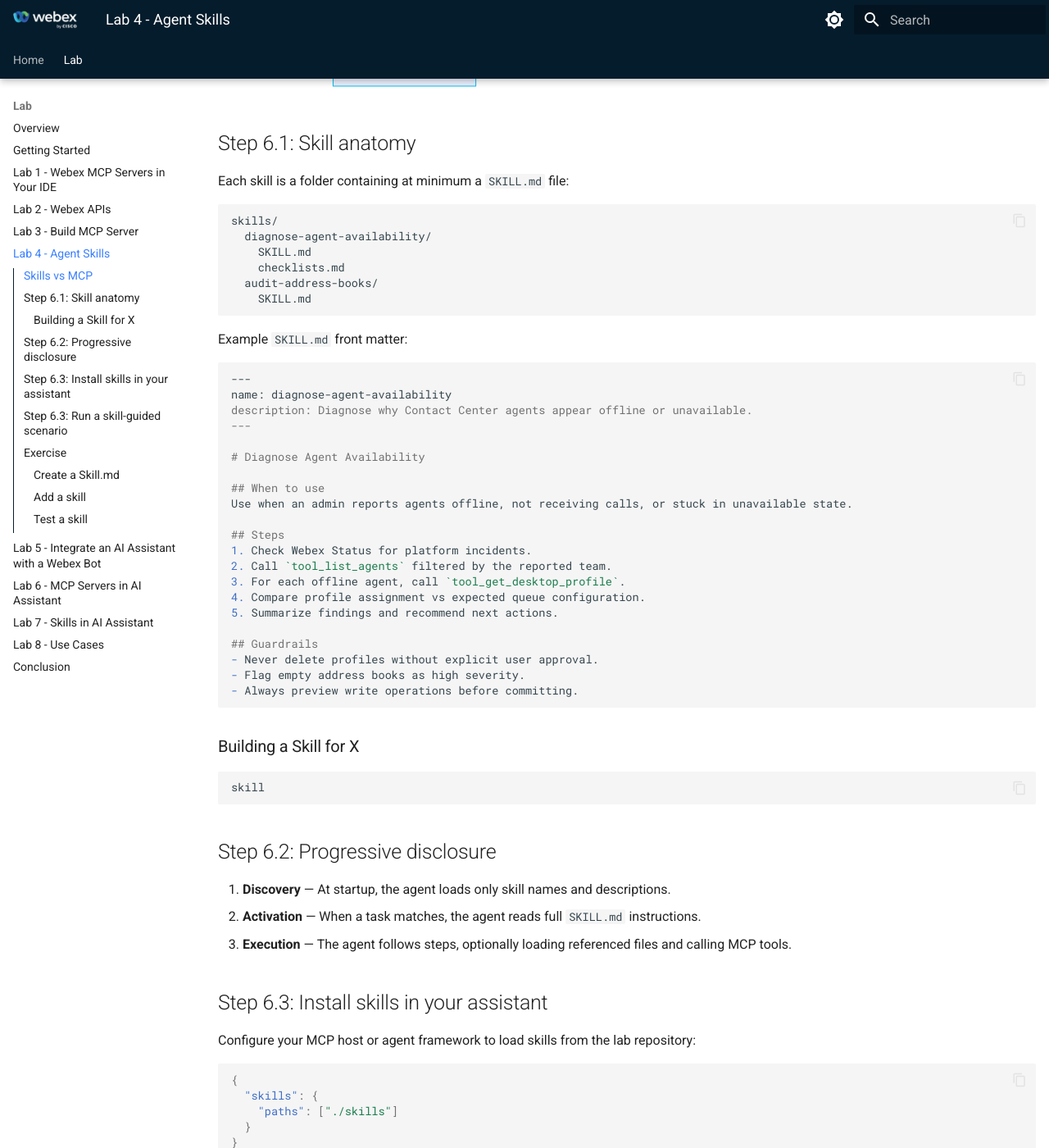
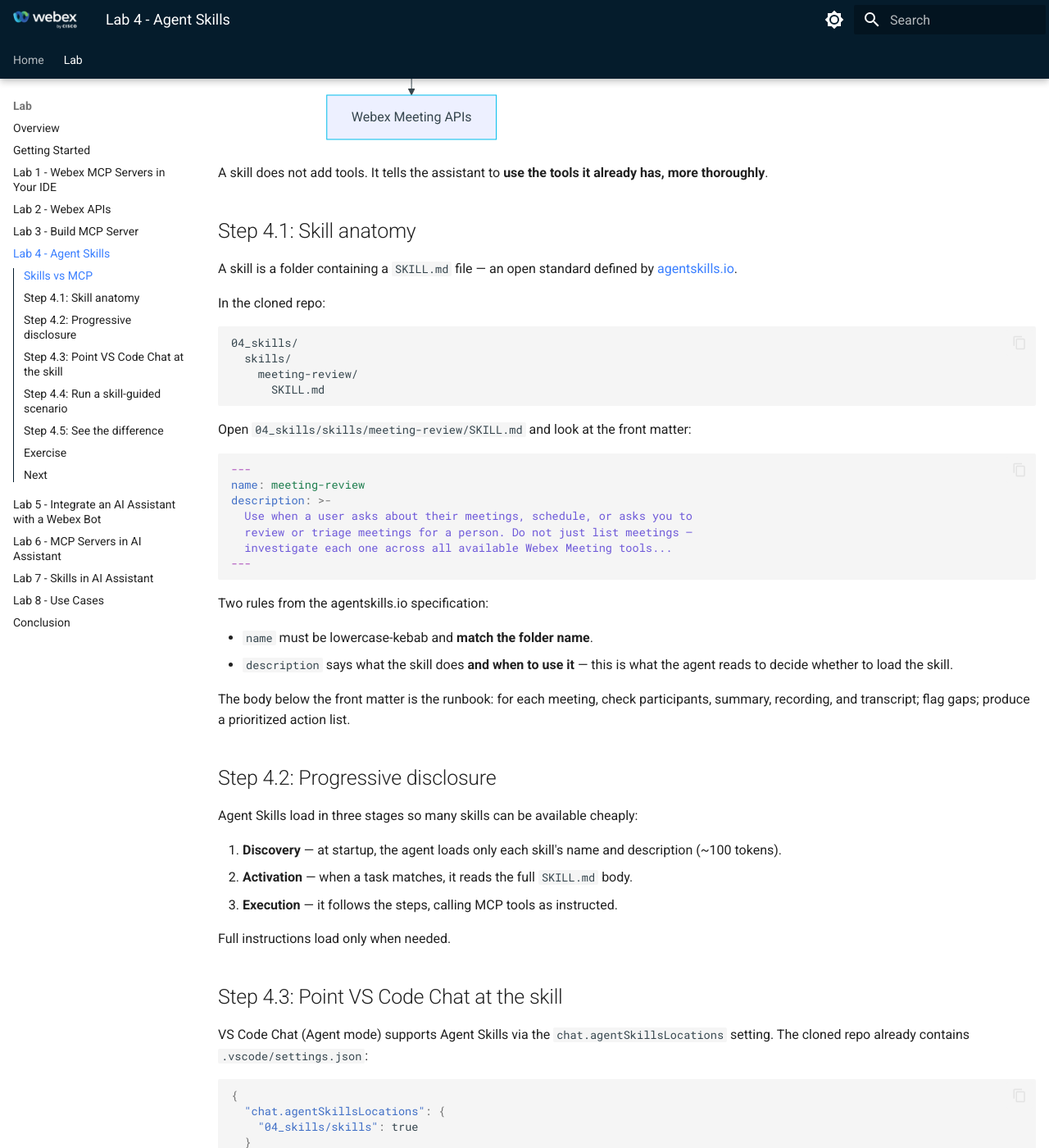
Before and after one commit to WebexCC-SA/LAB-31123, an MkDocs documentation site: the page built from docs/lab4_agent-skills.md, in a window 1280 px wide and 1400 px high, scrolled down 704 px. Shown: the whole window at 82% size. Built offline with MkDocs 1.6.1 and Material for MkDocs 9.7.7, drawn with Linux system fonts in a browser that asks for light colours; some of the changed text lies outside the part shown.

Commit message:
adding skills lab guides

````diff
--- a/docs/lab4_agent-skills.md
+++ b/docs/lab4_agent-skills.md
@@ -1,109 +1,158 @@
 # Lab 4 - Agent Skills
 
-In this section, you will use **Agent Skills** to encode operational expertise — how to diagnose, audit, and fix Webex org issues — separately from MCP tool connectivity.
+In this section, you will use an **Agent Skill** to encode operational expertise —
+*how* to review Webex meetings thoroughly — separately from MCP tool connectivity,
+and run it directly inside **VS Code Chat (Agent mode)** with no code.
+
+You cloned `WebexOne2026` in Getting Started. All files referenced here live in
+that repository under `04_skills/`.
 
 ## Skills vs MCP
 
 | Layer | Responsibility | Example |
 | --- | --- | --- |
-| **MCP server** | What the assistant *can do* — governed API access | `tool_list_agents`, `tool_get_desktop_profile` |
-| **Agent Skills** | *How* to troubleshoot — runbooks and tribal knowledge | "When agents are offline, check profiles first" |
+| **MCP server** | What the assistant *can do* — governed API access | Webex Meeting tools (list meetings, participants, summaries, recordings) |
+| **Agent Skills** | *How* to use those tools — runbooks and judgment | "For every meeting, also check participants, summary, recording, transcript, then triage" |
 
 ```mermaid
 flowchart TB
-    Skills[Agent Skills - HOW]
-    MCP[MCP Server - WHAT]
-    Client[MCP Client / Assistant]
+    Skills[Agent Skill - HOW]
+    MCP[Webex Meeting MCP - WHAT]
+    Client[VS Code Chat - Agent mode]
     Skills --> Client
     MCP --> Client
-    Client --> Webex[Webex Org APIs]
+    Client --> Webex[Webex Meeting APIs]
 ```
 
-## Step 6.1: Skill anatomy
+A skill does not add tools. It tells the assistant to **use the tools it already
+has, more thoroughly**.
 
-Each skill is a folder containing at minimum a `SKILL.md` file:
+## Step 4.1: Skill anatomy
+
+A skill is a folder containing a `SKILL.md` file — an open standard defined by
+[agentskills.io](https://agentskills.io/home).
+
+In the cloned repo:
 
 ```text
-skills/
-  diagnose-agent-availability/
-    SKILL.md
-    checklists.md
-  audit-address-books/
-    SKILL.md
+04_skills/
+  skills/
+    meeting-review/
+      SKILL.md
 ```
 
-Example `SKILL.md` front matter:
+Open `04_skills/skills/meeting-review/SKILL.md` and look at the front matter:
 
-```markdown
+```yaml
 ---
-name: diagnose-agent-availability
-description: Diagnose why Contact Center agents appear offline or unavailable.
+name: meeting-review
+description: >-
+  Use when a user asks about their meetings, schedule, or asks you to
+  review or triage meetings for a person. Do not just list meetings —
+  investigate each one across all available Webex Meeting tools...
 ---
-
-# Diagnose Agent Availability
-
-## When to use
-Use when an admin reports agents offline, not receiving calls, or stuck in unavailable state.
-
-## Steps
-1. Check Webex Status for platform incidents.
-2. Call `tool_list_agents` filtered by the reported team.
-3. For each offline agent, call `tool_get_desktop_profile`.
-4. Compare profile assignment vs expected queue configuration.
-5. Summarize findings and recommend next actions.
-
-## Guardrails
-- Never delete profiles without explicit user approval.
-- Flag empty address books as high severity.
-- Always preview write operations before committing.
 ```
 
-### Building a Skill for X
+Two rules from the agentskills.io specification:
 
-```json
-skill
-```
+- `name` must be lowercase-kebab and **match the folder name**.
+- `description` says what the skill does **and when to use it** — this is what the
+  agent reads to decide whether to load the skill.
 
-## Step 6.2: Progressive disclosure
+The body below the front matter is the runbook: for each meeting, check
+participants, summary, recording, and transcript; flag gaps; produce a
+prioritized action list.
 
-1. **Discovery** — At startup, the agent loads only skill names and descriptions.
-2. **Activation** — When a task matches, the agent reads full `SKILL.md` instructions.
-3. **Execution** — The agent follows steps, optionally loading referenced files and calling MCP tools.
+## Step 4.2: Progressive disclosure
 
-## Step 6.3: Install skills in your assistant
+Agent Skills load in three stages so many skills can be available cheaply:
 
-Configure your MCP host or agent framework to load skills from the lab repository:
+1. **Discovery** — at startup, the agent loads only each skill's name and
+   description (~100 tokens).
+2. **Activation** — when a task matches, it reads the full `SKILL.md` body.
+3. **Execution** — it follows the steps, calling MCP tools as instructed.
+
+Full instructions load only when needed.
+
+## Step 4.3: Point VS Code Chat at the skill
+
+VS Code Chat (Agent mode) supports Agent Skills via the `chat.agentSkillsLocations`
+setting. The cloned repo already contains `.vscode/settings.json`:
 
 ```json
 {
-  "skills": {
-    "paths": ["./skills"]
+  "chat.agentSkillsLocations": {
+    "04_skills/skills": true
   }
 }
 ```
 
+Prerequisites:
+
+| Requirement | How to set up |
+| --- | --- |
+| VS Code **>= 1.108** | `Help > About` |
+| Agent Skills enabled | Settings → `chat.useAgentSkills` → enable |
+| OpenAI model configured | Lab 1 Step 1.2 — `Chat: Manage Language Models` → OpenAI → enter API key |
+| Webex Meeting MCP connected | Lab 1 — add the meeting server to `.vscode/mcp.json` |
+
 !!! Note
-    Exact configuration varies by client. Update this section with the lab OpenAI agent settings before the event.
+    If the skill is not picked up, reload the window (`Developer: Reload Window`)
+    after enabling `chat.useAgentSkills`.
 
-## Step 6.3: Run a skill-guided scenario
+## Step 4.4: Run a skill-guided scenario
 
-User prompt in Webex (via your bot):
+1. Open **Chat** (`Ctrl+Shift+P` → `Chat: Open Chat (Agent)`).
+2. Ensure the **Webex Meeting MCP** is started.
+3. Ask:
 
 ```text
-Several agents in Pod 3 show offline. Diagnose the issue using the agent availability skill.
+Review the meetings for user1@webexone-ai-assistant.wbx.ai. Check who joined the
+past meetings, whether summaries and recordings exist, and flag anything missing.
+For upcoming meetings, check if there's an agenda.
 ```
 
 Expected behavior:
 
-- Agent activates `diagnose-agent-availability`
-- Follows checklist steps
-- Calls MCP tools in the documented order
-- Returns a structured summary in Webex
+- The agent activates `meeting-review`.
+- It calls **multiple** Webex Meeting tools per meeting (participants, summary,
+  recording, transcript) — not just a flat list.
+- It flags missing artifacts, triages missed meetings, and returns a prioritized
+  action list.
+
+You can also invoke it explicitly by typing `/meeting-review` in the chat.
+
+## Step 4.5: See the difference
+
+To feel the value, compare:
+
+- **Without the skill** (temporarily remove the `chat.agentSkillsLocations` entry
+  and reload): the agent lists meetings and stops — one tool call, one scope.
+- **With the skill**: the agent investigates five scopes per meeting and produces
+  actions.
+
+```
+WITHOUT skill              WITH skill
+-------------              ----------
+list meetings (done)       list meetings
+                           + participants + summary + recording + transcript
+                           + triage + prioritized actions
+1 scope, 1 call            5 scopes, many calls
+```
+
+Same tools, same data — the skill supplies the judgment.
 
 ## Exercise
 
-Find topic
+1. **Read the skill** — open `04_skills/skills/meeting-review/SKILL.md` and find
+   the rule that tells the agent to check *all* dimensions.
+2. **Edit the skill** — add one rule (for example: "flag any meeting longer than
+   60 minutes with more than 8 attendees as a *review candidate*"). Save.
+3. **Re-run** the scenario in Chat and confirm your new rule is applied — no
+   code change required, just the edited `SKILL.md`.
 
-### Create a Skill.md
-### Add a skill
-### Test a skill
+## Next
+
+In **Lab 7** you build the Python **skill loader** that does what VS Code did for
+you here — reading the *same* `meeting-review/SKILL.md`, unchanged — and wire it
+into a bot, then onboard a second skill. See `07_skills_bot/` in the cloned repo.
--- a/docs/lab7_skills.md
+++ b/docs/lab7_skills.md
@@ -1,259 +1,194 @@
-# Lab 7 - Skills in AI Assistant
+# Lab 7 - Skills in the AI Assistant
 
-In this section, you will build a **Skill Loader** in Python.
+In **Lab 4** you dropped the `meeting-review` skill into VS Code Chat (Agent
+mode) and it just worked — zero code. In this lab you build and **own the
+mechanism**: a Python **skill loader** that reads the *same* `SKILL.md` file,
+wire it into a bot, and then **onboard a second skill**.
 
-While MCP provides tools (the *what*), Skills provide the standard operating procedures or runbooks (the *how*). By teaching your Python bot to read Markdown runbooks, you can encode organizational knowledge without hardcoding complex logic into your Python scripts.
+Same skill file. Same format. You now control the loader.
 
-## Step 7.1: The Skill Loader
+All paths below are in the `WebexOne2026` repo you cloned in Getting Started.
 
-We will create a Python class that reads a directory of Markdown files. Each file represents a skill, containing YAML frontmatter for metadata (name, description) and a Markdown body for instructions.
+### Setup
 
-Create a new folder `07_skills_bot` and inside it, create `skill_loader.py`:
+```bash
+cd 07_skills_bot
+pip install -r requirements.txt
+cp .env.example .env    # then edit .env
+```
 
-??? Tip "Python Code"
+!!! Note
+    Scripts 01 and 02 need **no credentials**. Script 03 needs `OPENAI_API_KEY`.
+    Script 04 (the full bot) needs `BOT_TOKEN`, `OPENAI_API_KEY`, and MCP tokens.
+
+## Step 7.1: The SkillLoader class
+
+Before running any script, read the shared foundation they all use.
+
+Open `07_skills_bot/skill_loader.py`:
+
+??? Tip "skill_loader.py"
     ```python
     import yaml
     from pathlib import Path
 
     class Skill:
-        def __init__(self, name: str, description: str, instructions: str):
+        def __init__(self, name, description, instructions):
             self.name = name
             self.description = description
             self.instructions = instructions
 
     class SkillLoader:
-        def __init__(self, skills_dir: str):
+        def __init__(self, skills_dir):
             self.skills_dir = Path(skills_dir)
             self.skills = {}
             self._load_skills()
 
         def _load_skills(self):
-            if not self.skills_dir.exists():
-                print(f"Warning: Skills directory {self.skills_dir} not found.")
-                return
+            for skill_path in self.skills_dir.rglob("SKILL.md"):
+                parts = skill_path.read_text(encoding="utf-8").split("---", 2)
+                if len(parts) >= 3:
+                    metadata = yaml.safe_load(parts[1])
+                    name = metadata.get("name", skill_path.parent.name)
+                    description = metadata.get("description", "")
+                    self.skills[name] = Skill(name, description, parts[2].strip())
 
-            for skill_path in self.skills_dir.rglob("SKILL.md"):
-                content = skill_path.read_text(encoding="utf-8")
-
-                # Split frontmatter and body
-                parts = content.split("---", 2)
-                if len(parts) >= 3:
-                    frontmatter_str = parts[1]
-                    body = parts[2].strip()
-
-                    try:
-                        metadata = yaml.safe_load(frontmatter_str)
-                        name = metadata.get("name", skill_path.parent.name)
-                        description = metadata.get("description", "").replace("\n", " ").strip()
-
-                        self.skills[name] = Skill(name, description, body)
-                    except yaml.YAMLError as e:
-                        print(f"Error parsing YAML in {skill_path}: {e}")
-
-        def get_skill(self, name: str) -> Skill:
+        def get_skill(self, name):
             return self.skills.get(name)
 
-        def get_all_skills_summary(self) -> str:
-            if not self.skills:
-                return "No skills loaded."
-
-            summary = "Available Skills (Runbooks):\n"
-            for name, skill in self.skills.items():
-                summary += f"- {name}: {skill.description}\n"
-            return summary
+        def get_all_skills_summary(self):
+            return "\n".join(f"- {s.name}: {s.description}" for s in self.skills.values())
     ```
 
-## Step 7.2: Creating a Skill
+This class does three things:
 
-Create a folder named `skills` inside `07_skills_bot`. Then, create a new folder `troubleshoot-status` inside `skills`, and add a `SKILL.md` file:
+1. **Discover** — scan a directory for `SKILL.md` files, parse YAML frontmatter
+2. **Summarize** — `get_all_skills_summary()` returns one-line-per-skill for the system prompt
+3. **Activate** — `get_skill(name).instructions` returns the full body on demand
 
-??? Tip "Markdown Code"
-    ```markdown
-    ---
-    name: troubleshoot-status
-    description: >-
-      Use when a user reports a problem with Webex services being down,
-      slow, or unavailable. Always check the platform status before
-      escalating or troubleshooting local configurations.
-    ---
+Every script in this folder imports `SkillLoader` from this file. One class,
+one parser, shared everywhere.
 
-    # Troubleshoot Status
+## Step 7.2: Discover skills
 
-    ## How it works
-
-    1. **Check platform status** — call `unresolved_incidents` to see if there is a known Webex outage.
-    2. **Review incidents** — If there are incidents, summarize them for the user and tell them to wait for Cisco to resolve it.
-    3. **Check local users** — If there are no incidents, call `list_people` to ensure the user's account is active and properly configured.
-
-    ## Guardrails
-
-    - Never ask the user to change their password or reinstall Webex if there is an active platform incident.
-    - Always provide the incident title and updates if one exists.
-    ```
-
-## Step 7.3: Integrating Skills into the Bot
-
-Now, we will integrate the `SkillLoader` into our bot. We will:
-1. Load all skills on startup.
-2. Inject the skill descriptions into the LLM's system prompt.
-3. Provide a local tool `read_skill_runbook` so the LLM can read the full instructions when needed.
-
-Create `01_bot_skills.py` in `07_skills_bot`:
-
-??? Tip "Python Code"
-    ```python
-    import asyncio
-    import logging
-    import os
-    import sys
-    from datetime import datetime, timezone
-    from pathlib import Path
-
-    from dotenv import load_dotenv
-
-    # Ensure we can import from 06_mcp_bot and 05_bot
-    LAB_ROOT = Path(__file__).resolve().parent.parent
-    sys.path.insert(0, str(LAB_ROOT / "06_mcp_bot"))
-    sys.path.insert(0, str(LAB_ROOT / "05_bot"))
-
-    from llm import as_openai_tools, run_turn
-    from mcp_hub import McpHub
-    from mcp_client import McpClient
-    from websocket_client import WebSocketClient
-    from skill_loader import SkillLoader
-
-    try:
-        import truststore
-        truststore.inject_into_ssl()
-    except ImportError:
-        pass
-
-    logging.basicConfig(level=logging.INFO, format="%(asctime)s %(levelname)s %(message)s")
-    log = logging.getLogger("mcp-skills-bot")
-
-    load_dotenv()
-
-    BOT_TOKEN = os.getenv("BOT_TOKEN")
-    MESSAGING_TOKEN = os.getenv("WEBEX_MESSAGING_MCP_TOKEN")
-    MEETING_TOKEN = os.getenv("WEBEX_MEETING_MCP_TOKEN")
-    OPENAI_API_KEY = os.getenv("OPENAI_API_KEY")
-    OPENAI_MODEL = os.getenv("OPENAI_MODEL", "gpt-5-nano")
-
-    if not BOT_TOKEN or not OPENAI_API_KEY:
-        raise SystemExit("Set BOT_TOKEN and OPENAI_API_KEY in your .env file")
-
-    # Load Skills
-    skills_dir = Path(__file__).resolve().parent / "skills"
-    skill_loader = SkillLoader(skills_dir)
-    log.info(f"Loaded {len(skill_loader.skills)} skill(s).")
-
-    # Define the local tool for reading skills
-    READ_SKILL_TOOL = {
-        "type": "function",
-        "function": {
-            "name": "read_skill_runbook",
-            "description": "Read the full instructions for a specific skill/runbook.",
-            "parameters": {
-                "type": "object",
-                "properties": {
-                    "skill_name": {
-                        "type": "string",
-                        "description": "The name of the skill to read (e.g., 'troubleshoot-status').",
-                    }
-                },
-                "required": ["skill_name"],
-            },
-        },
-    }
-
-    def read_skill_runbook(arguments):
-        skill_name = arguments.get("skill_name")
-        skill = skill_loader.get_skill(skill_name)
-        if skill:
-            log.info(f"LLM reading skill: {skill_name}")
-            return skill.instructions
-        return f"Skill '{skill_name}' not found."
-
-    # Setup MCP Hub
-    CUSTOM_SERVER = LAB_ROOT / "03_custom_mcp" / "06_calling_hub.py"
-    custom = McpClient(
-        command=sys.executable,
-        args=[str(CUSTOM_SERVER)],
-        cwd=str(LAB_ROOT),
-    )
-
-    hub = McpHub([
-        ("https://mcp.webexapis.com/mcp/webex-messaging", MESSAGING_TOKEN),
-        ("https://mcp.webexapis.com/mcp/webex-meeting", MEETING_TOKEN),
-        custom,
-    ])
-
-    async def answer(question, sender, room_id):
-        tools = as_openai_tools(await hub.list_tools()) + [READ_SKILL_TOOL]
-
-        today = datetime.now(timezone.utc).strftime("%Y-%m-%d")
-
-        # Inject the skills summary into the system prompt
-        skills_summary = skill_loader.get_all_skills_summary()
-
-        messages = [
-            {
-                "role": "system",
-                "content": (
-                    f"You are a Webex assistant helping {sender}. Today is {today} (UTC). "
-                    "Answer only from tool results, never from memory. "
-                    "You have access to several operational runbooks (Skills). "
-                    "If a user's request matches a skill, call read_skill_runbook to get the instructions, "
-                    "and strictly follow those instructions.\n\n"
-                    f"{skills_summary}"
-                ),
-            },
-            {"role": "user", "content": question},
-        ]
-
-        reply = await run_turn(hub, messages, tools, extra={"read_skill_runbook": read_skill_runbook})
-        return reply
-
-    def handle_message(message):
-        text = (message.get("text") or "").strip()
-        if not text:
-            return
-
-        sender = message["personEmail"]
-        log.info(f"Received from {sender}: {text}")
-        asyncio.create_task(reply_with_assistant(message, sender, text))
-
-    async def reply_with_assistant(message, sender, question):
-        try:
-            reply = await answer(question, sender, message["roomId"])
-        except Exception as e:
-            log.exception("Assistant turn failed")
-            bot.send_message(message["roomId"], "Sorry, I encountered an error.")
-            return
-
-        bot.send_message(message["roomId"], reply)
-        log.info(f"Sent to {sender}: {reply}")
-
-    if __name__ == "__main__":
-        bot = WebSocketClient(access_token=BOT_TOKEN, on_message=handle_message)
-        log.info(f"Listening as {bot.me['emails'][0]} via WebSocket... (Ctrl+C to stop)")
-        try:
-            bot.run()
-        except KeyboardInterrupt:
-            log.info("Stopped.")
-    ```
-
-## Step 7.4: Test the Bot
-
-Run the bot from your terminal:
+Run:
 
 ```bash
-python 07_skills_bot/01_bot_skills.py
+python 01_what_is_a_skill.py
 ```
 
+This script creates a `SkillLoader`, points it at `skills/`, and prints every
+discovered skill's `name` and `description`. You should see at least
+`meeting-review` and `troubleshoot-address-books`.
+
+This is the **Discovery** stage — what the agent learns at startup.
+
+## Step 7.3: Progressive disclosure
+
+Run:
+
+```bash
+python 02_progressive_disclosure.py
+```
+
+It shows the Discovery-stage summary (~100 tokens) alongside the full
+Activation-stage body (~700+ tokens), and reports the size ratio.
+
+```
+Discovery summary:    ~91 tokens
+Full body:           ~736 tokens
+Full body is 8x larger.
+```
+
+With 10 skills, loading all bodies at startup costs ~7,300 tokens.
+Progressive disclosure keeps it at ~900 tokens — loading the full body only
+when the agent decides the skill is relevant.
+
+## Step 7.4: The value — with and without
+
+Run:
+
+```bash
+python 03_with_and_without_skill.py
+```
+
+This imports the Chapter 6 agent (`06_mcp_bot/llm.py` + `06_mcp_bot/mcp_client.py`),
+asks the same question twice — skill off, then on — and prints both answers.
+
+```
+WITHOUT skill              WITH skill
+-------------              ----------
+list meetings (done)       list meetings
+                           + participants + summary + recording + transcript
+                           + triage + prioritized actions
+1 scope, 1 call            5 scopes, many calls
+```
+
+If `WEBEX_MEETING_MCP_TOKEN` is not set, the example uses a canned dataset so the
+A/B still runs.
+
+**Key insight:** the skill uses `SkillLoader.get_skill("meeting-review").instructions`
+to inject the runbook into the system prompt. Same class as scripts 01 and 02.
+
+## Step 7.5: The full bot
+
+Run:
+
+```bash
+python 04_bot_skills.py
+```
+
+This is the capstone: a Webex bot connected to multiple MCP servers (messaging +
+meeting + custom), with the `SkillLoader` wired in. It:
+
+1. Discovers skills on startup (`SkillLoader`)
+2. Injects the skill summaries into the system prompt (`get_all_skills_summary()`)
+3. Gives the LLM a `read_skill_runbook` tool that calls `get_skill(name).instructions`
+4. The LLM decides when to load a skill — same progressive disclosure pattern
+
 In Webex, ask your bot:
-> *"A user is complaining that Webex is slow. Can you troubleshoot?"*
 
-You should see in your terminal that the LLM first calls `read_skill_runbook` for `troubleshoot-status`, reads the instructions, and then calls `unresolved_incidents` to check the platform status, exactly as the runbook instructed!
+> *"Review the meetings for user1@webexone-ai-assistant.wbx.ai — check who
+> joined, summaries, and recordings, and flag anything missing."*
 
-![Skill Execution](assets/placeholder_skill_execution.png){ width="650" style="display: block; margin: 0 auto; border: 1px solid lightgray; border-radius: 8px;" }
+The LLM sees `meeting-review` in the skill summary, calls `read_skill_runbook`,
+reads the full runbook, then follows it.
+
+## Step 7.6: Onboard a second skill
+
+`07_skills_bot/skills/` already includes a second skill:
+
+```text
+skills/
+    meeting-review/SKILL.md
+    troubleshoot-address-books/SKILL.md   <- second skill
+```
+
+Restart the bot — it discovers both automatically (the loader scans the
+directory). Ask a contact-center question:
+
+> *"An agent says they can't see any contacts in their address book on the
+> desktop. Can you investigate?"*
+
+The LLM loads `troubleshoot-address-books` and follows its cross-server runbook.
+
+!!! Note "Prerequisite for troubleshoot-address-books"
+    This skill orchestrates the capstone **address-book** and
+    **desktop-profile** MCP servers plus the local `check_webex_status`
+    tool. Those servers must be connected for the skill to execute its steps.
+
+Adding a skill is just adding a folder — no code change. The loader discovers it.
+
+## Step 7.7: What you built
+
+| # | Script | Concept | SkillLoader method |
+| --- | --- | --- | --- |
+| — | `skill_loader.py` | The shared class | `__init__`, `_load_skills` |
+| 01 | `01_what_is_a_skill.py` | Discovery | `SkillLoader(dir).skills` |
+| 02 | `02_progressive_disclosure.py` | 3 stages | `get_all_skills_summary()` + `get_skill().instructions` |
+| 03 | `03_with_and_without_skill.py` | Value A/B | `get_skill().instructions` → system prompt |
+| 04 | `04_bot_skills.py` | Bot integration | `get_all_skills_summary()` + `read_skill_runbook` tool |
+
+The skill file never changed between Lab 4 and Lab 7. Only the host did:
+VS Code Chat there, your Python loader + bot here. **Write the skill once,
+run it anywhere.**
````
